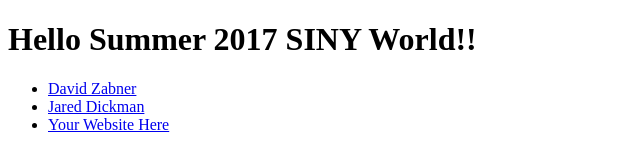
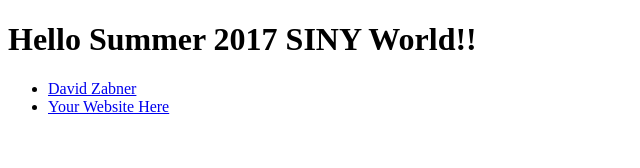
Before and after one commit to jareddickman/siny-summer-2017-first-website, a plain HTML site: page index.html in a window 1280 px wide. Shown: the whole page, without its empty margins (0-640 px from the left). Drawn offline with Linux system fonts and the light colour scheme.

Commit message:
update (#1)
* update

```diff
--- a/index.html
+++ b/index.html
@@ -8,7 +8,6 @@
   <div class="center">
     <ul>
     	<li><a href="html/david.html">David Zabner</a></li>
-      <li><a href="html/jared.html">Jared Dickman</a></li>
       <li><a href="#">Your Website Here</a></li>
     	<ul>
   </div>
```
Also changed, not shown: html/jared.html (deleted, +0 -1 lines).
